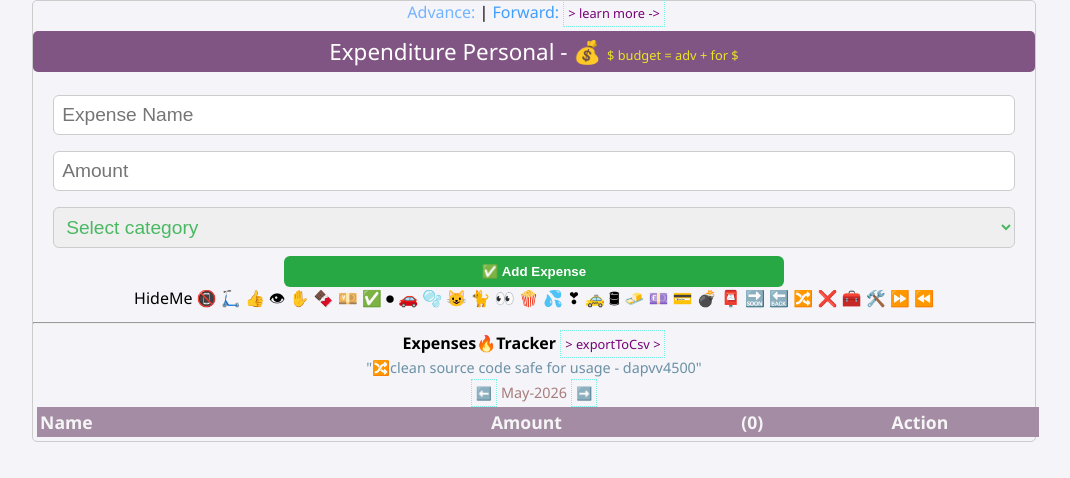
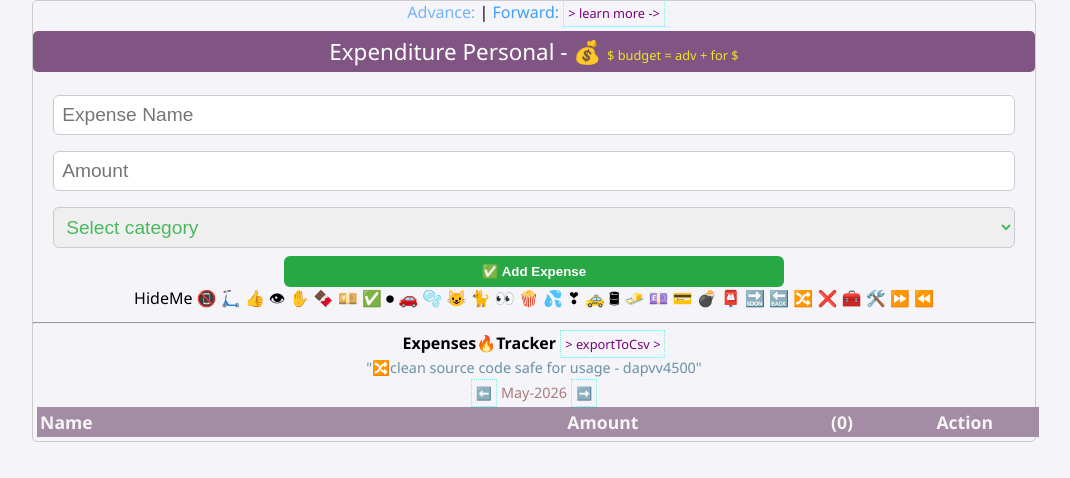
Before and after one commit to dapvv4500/omg-nice, a website: page public/D-expense/expenditure.html in a window 1280 px wide. Shown: the whole page, without its empty margins (106-1176 px from the left). Drawn offline with Linux system fonts and the light colour scheme.

Commit message:
Update expenditure.html

```diff
--- a/public/D-expense/expenditure.html
+++ b/public/D-expense/expenditure.html
@@ -165,10 +165,10 @@
             </div>
             <table id="expense-table" class="table">
                 <colgroup>
-                    <col style="width:45%;">
+                    <col style="width:50%;">
                     <col style="width:25%;">
-                    <col style="width:15%;">
-                    <col style="width:15%;">
+                    <col style="width:10%;">
+                    <col style="width:10%;">
                 </colgroup>
                 <thead>
                     <tr>
```
